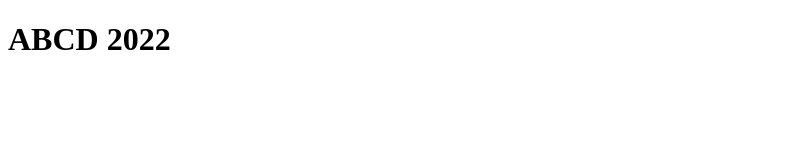
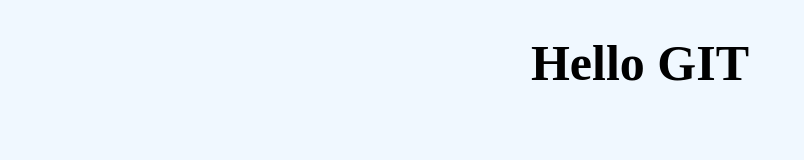
Before and after one commit to MariuszRojewski/git-lesson, a plain HTML site: page index.html in a window 1280 px wide. Shown: the whole page, without its empty margins (0-804 px from the left). Drawn offline with Linux system fonts and the light colour scheme.

Commit message:
My first commit

```diff
--- a/index.html
+++ b/index.html
@@ -4,10 +4,11 @@
     <meta charset="UTF-8">
     <meta http-equiv="X-UA-Compatible" content="IE=edge">
     <meta name="viewport" content="width=device-width, initial-scale=1.0">
-    <title>Document</title>
+    <title>Hi GIT</title>
+    <link rel="stylesheet" href="./style/style.css">
 </head>
 <body>
-    <h1>ABCD 2022</h1>
+    <h1>Hello GIT</h1>
     <script src="./js/main.js"></script>
 </body>
 </html>
--- /dev/null
+++ b/style/style.css
@@ -0,0 +1,8 @@
+body {
+    background-color: aliceblue;
+}
+
+h1 {
+    font-size: 50px;
+    text-align: center;
+}
```
